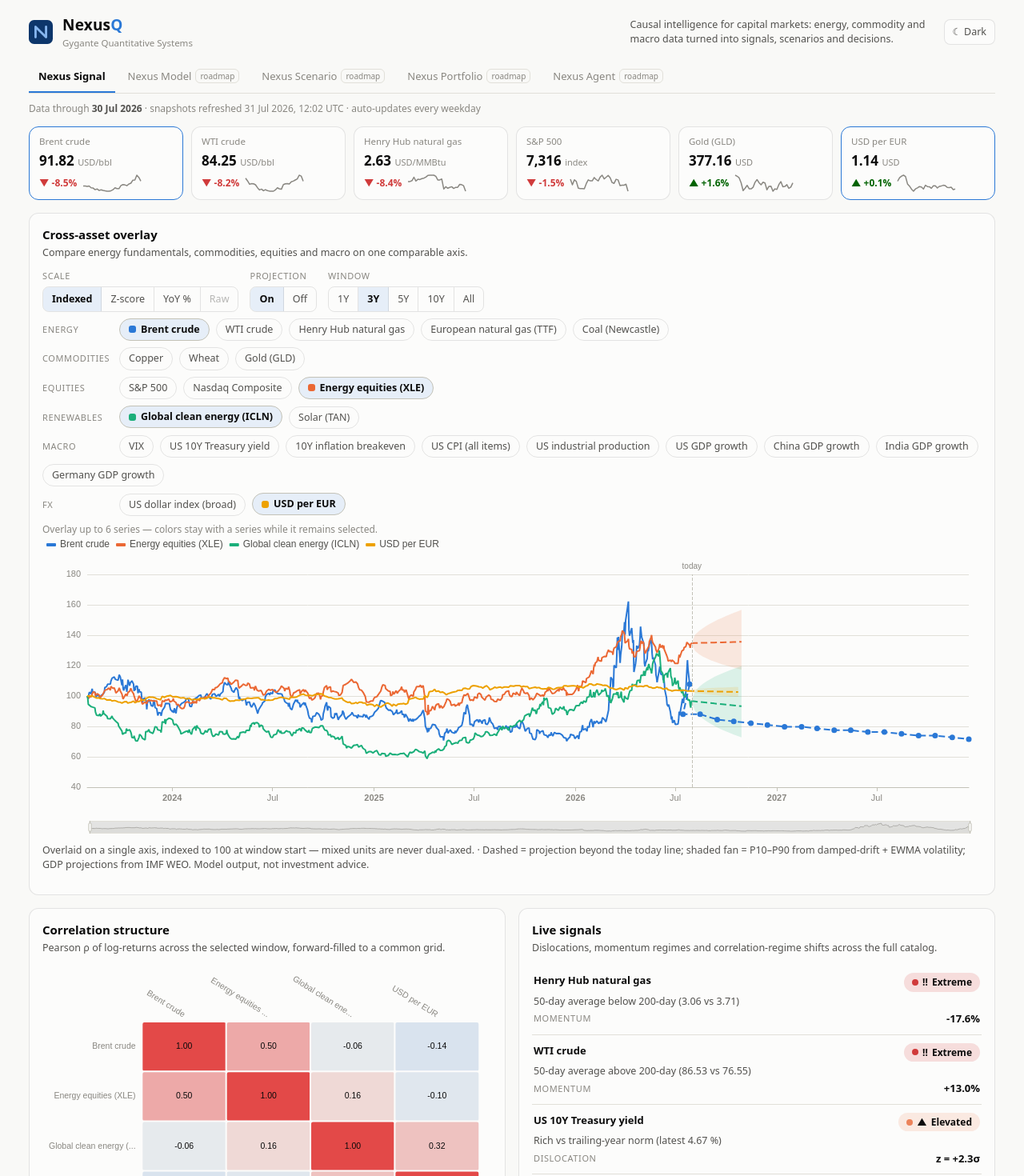
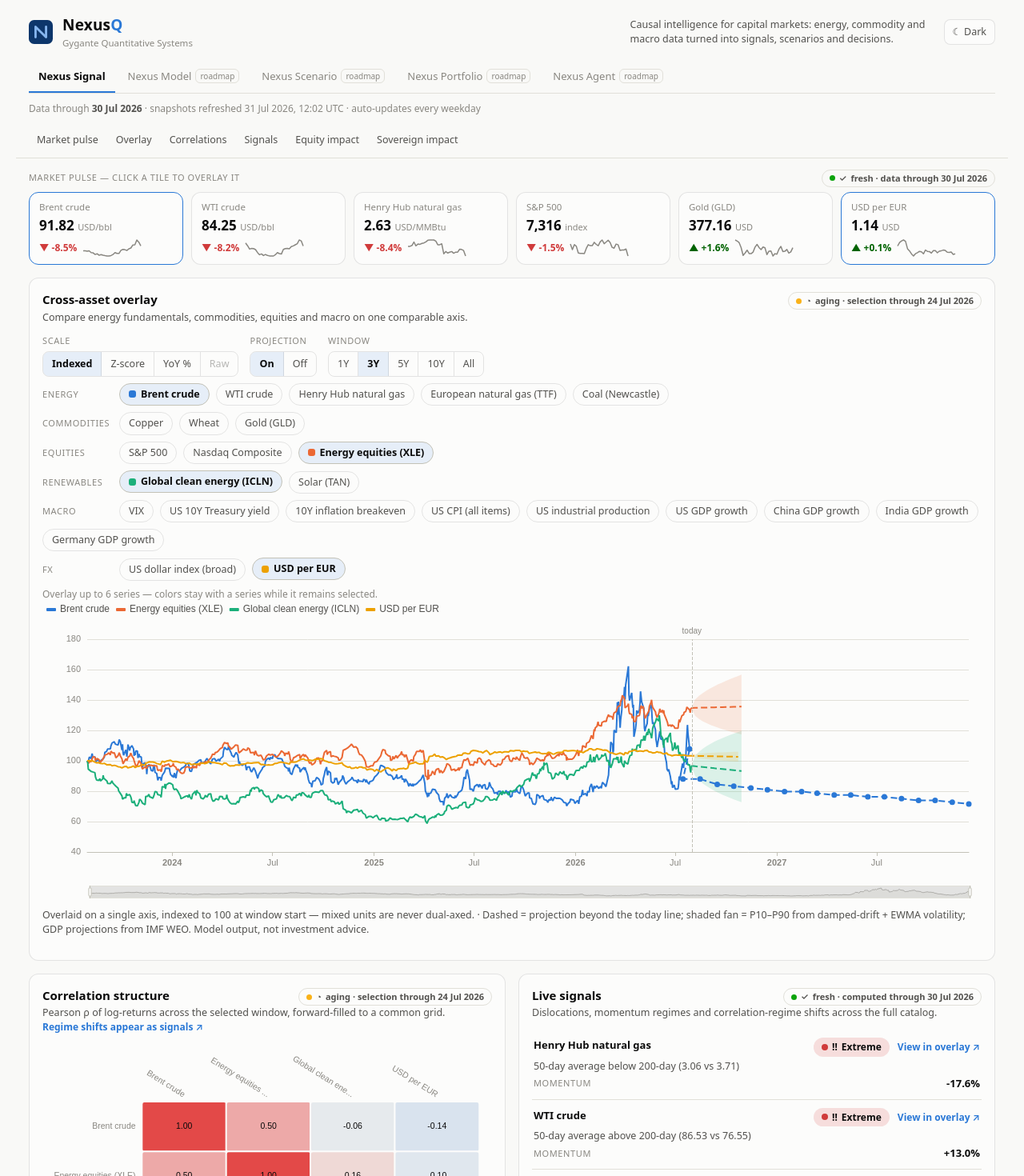
Before and after one commit to cs-ox-wolf3794/nexusq, a React (Vite) app: page / in a window 1280 px wide. Shown: the top 1470 px of the page at 80% size. Built offline with nearby package versions, Linux system fonts and the light colour scheme.

Commit message:
Add intelligence layer: Energy Beta board, sovereign GDP impact, shock translators; pipeline hardening UI improvements

```diff
--- a/src/App.tsx
+++ b/src/App.tsx
@@ -10,6 +10,8 @@ import { SeriesPicker } from "./components/SeriesPicker";
 import { KpiStrip } from "./components/KpiStrip";
 import { EquityImpact } from "./components/EquityImpact";
 import { GdpImpact } from "./components/GdpImpact";
+import { Freshness } from "./components/Freshness";
+import { SectionNav } from "./components/SectionNav";
 import { OverlayChart, type OverlaySeries, type Projection } from "./components/OverlayChart";
 import { CorrelationMatrix } from "./components/CorrelationMatrix";
 import { SignalPanel } from "./components/SignalPanel";
@@ -87,6 +89,16 @@ export default function App() {
     });
     return () => { cancelled = true; };
   }, [catalog]);
+
+  // CTA target: load a signal's series into the overlay and navigate there.
+  const viewInOverlay = (ids: string[]) => {
+    const valid = ids.filter((id) => seriesMap.has(id)).slice(0, SLOT_VARS.length);
+    if (!valid.length) return;
+    slotMap.current.clear();
+    valid.forEach((id, i) => slotMap.current.set(id, SLOT_VARS[i]));
+    setSelected(valid);
+    document.getElementById("overlay")?.scrollIntoView({ behavior: "smooth", block: "start" });
+  };
 
   const toggleSeries = (id: string) => {
     setSelected((prev) => {
@@ -178,12 +190,29 @@ export default function App() {
         </p>
       )}
 
+      <SectionNav />
+
       {loadError && <div className="card"><p className="sub">Failed to load data catalog: {loadError}</p></div>}
 
+      <div id="kpis" className="anchor-target">
+        <div className="strip-head">
+          <span className="control-label">Market pulse — click a tile to overlay it</span>
+          <Freshness
+            date={[...seriesMap.values()].reduce((m, s) => (s.lastUpdated > m ? s.lastUpdated : m), "") || null}
+          />
+        </div>
         <KpiStrip seriesMap={seriesMap} selected={selected} onToggle={toggleSeries} />
+      </div>
 
-      <section className="card">
+      <section id="overlay" className="card anchor-target">
+        <div className="card-head">
           <h2>Cross-asset overlay</h2>
+          <Freshness
+            date={selectedSeries.length ? selectedSeries.reduce((m, s) => (s.lastUpdated < m ? s.lastUpdated : m), "9999") : null}
+            prefix="selection through"
+            title={selectedSeries.map((s) => `${s.name}: ${s.lastUpdated}`).join("\n")}
+          />
+        </div>
         <p className="sub">Compare energy fundamentals, commodities, equities and macro on one comparable axis.</p>
         <div className="controls">
           <div className="control-group">
@@ -239,24 +268,46 @@ export default function App() {
       </section>
 
       <div className="grid-2">
-        <section className="card">
+        <section id="correlations" className="card anchor-target">
+          <div className="card-head">
             <h2>Correlation structure</h2>
-          <p className="sub">Pearson ρ of log-returns across the selected window, forward-filled to a common grid.</p>
+            <Freshness
+              date={selectedSeries.length ? selectedSeries.reduce((m, s) => (s.lastUpdated < m ? s.lastUpdated : m), "9999") : null}
+              prefix="selection through"
+            />
+          </div>
+          <p className="sub">
+            Pearson ρ of log-returns across the selected window, forward-filled to a common grid.{" "}
+            <a className="cta-link" href="#signals">Regime shifts appear as signals ↗</a>
+          </p>
           <CorrelationMatrix list={selectedSeries} from={from} themeMode={mode} />
         </section>
 
-        <section className="card">
+        <section id="signals" className="card anchor-target">
+          <div className="card-head">
             <h2>Live signals</h2>
+            <Freshness
+              date={catalog.length ? catalog.reduce((m, c) => (c.lastUpdated > m ? c.lastUpdated : m), "") : null}
+              prefix="computed through"
+              title="Signals recompute from the full catalog on every load; date shown is the newest observation used."
+            />
+          </div>
           <p className="sub">Dislocations, momentum regimes and correlation-regime shifts across the full catalog.</p>
-          {signals === null ? <p className="sub">Computing…</p> : <SignalPanel signals={signals} />}
+          {signals === null ? <p className="sub">Computing…</p> : <SignalPanel signals={signals} onView={viewInOverlay} />}
         </section>
       </div>
 
-      <section className="card">
+      <section id="equity-impact" className="card anchor-target">
+        <div className="card-head">
           <h2>Equity impact — Energy Beta board</h2>
+          <Freshness
+            date={impact?.companies.length ? impact.companies.reduce((m, c) => (c.lastUpdated > m ? c.lastUpdated : m), "") : null}
+          />
+        </div>
         <p className="sub">
           How sensitive each energy-exposed stock is to the selected driver, and what a hypothetical
-          shock implies. β = Cov/Var on daily log-returns (rolling 90 days).
+          shock implies. β = Cov/Var on daily log-returns (rolling 90 days).{" "}
+          <a className="cta-link" href="#sovereign-impact">Country-level view ↗</a>
         </p>
         {impact ? (
           <EquityImpact companies={impact.companies} seriesMap={seriesMap} />
@@ -265,11 +316,23 @@ export default function App() {
         )}
       </section>
 
-      <section className="card">
+      <section id="sovereign-impact" className="card anchor-target">
+        <div className="card-head">
           <h2>Sovereign impact — GDP sensitivity to oil</h2>
+          <Freshness
+            date={impact?.countries.length
+              ? impact.countries.reduce((m, c) => {
+                  const last = c.gdp[c.gdp.length - 1]?.[0] ?? "";
+                  return last > m ? last : m;
+                }, "")
+              : null}
+            cadence="annual"
+          />
+        </div>
         <p className="sub">
           Major energy exporters vs importers: how annual GDP growth has historically moved with Brent,
-          and the first-order impact of a sustained price shock.
+          and the first-order impact of a sustained price shock.{" "}
+          <a className="cta-link" href="#overlay">GDP paths with IMF projections on the overlay ↗</a>
         </p>
         {impact ? (
           <GdpImpact impact={impact} />
--- /dev/null
+++ b/src/components/Freshness.tsx
@@ -0,0 +1,55 @@
+/**
+ * Data-freshness badge: icon + label + date — never color alone.
+ * Thresholds depend on the data's natural cadence: daily series that are 3 days
+ * old are fresh; monthly series a month old are fresh; annual data is simply
+ * labeled with its vintage.
+ */
+export type Cadence = "daily" | "monthly" | "annual";
+
+const THRESHOLDS: Record<Exclude<Cadence, "annual">, [number, number]> = {
+  daily: [5, 14],   // fresh ≤5d, aging ≤14d, stale beyond
+  monthly: [40, 75],
+};
+
+function ageDays(iso: string): number {
+  return Math.floor((Date.now() - Date.parse(`${iso.slice(0, 10)}T00:00:00Z`)) / 86400000);
+}
+
+function fmt(iso: string): string {
+  return new Date(`${iso.slice(0, 10)}T00:00:00Z`).toLocaleDateString("en-GB", {
+    day: "numeric", month: "short", year: "numeric", timeZone: "UTC",
+  });
+}
+
+export function Freshness({ date, cadence = "daily", prefix = "data through", title }: {
+  date: string | null | undefined;
+  cadence?: Cadence;
+  prefix?: string;
+  title?: string;
+}) {
+  if (!date) return null;
+  if (cadence === "annual") {
+    return (
+      <span className="fresh fresh-info" title={title ?? "Annual-frequency data"}>
+        <span aria-hidden="true">ℹ</span> annual · {date.slice(0, 4)}
+      </span>
+    );
+  }
+  const [freshMax, agingMax] = THRESHOLDS[cadence];
+  const age = ageDays(date);
+  const state = age <= freshMax ? "good" : age <= agingMax ? "aging" : "stale";
+  const meta = {
+    good: { cls: "fresh-good", icon: "✓", label: "fresh" },
+    aging: { cls: "fresh-aging", icon: "◔", label: "aging" },
+    stale: { cls: "fresh-stale", icon: "⚠", label: "stale" },
+  }[state];
+  return (
+    <span
+      className={`fresh ${meta.cls}`}
+      title={title ?? `${prefix} ${fmt(date)} — ${age} day${age === 1 ? "" : "s"} old (${meta.label})`}
+    >
+      <span className="dot" aria-hidden="true" />
+      <span aria-hidden="true">{meta.icon}</span> {meta.label} · {prefix} {fmt(date)}
+    </span>
+  );
+}
--- /dev/null
+++ b/src/components/SectionNav.tsx
@@ -0,0 +1,18 @@
+const SECTIONS = [
+  { id: "kpis", label: "Market pulse" },
+  { id: "overlay", label: "Overlay" },
+  { id: "correlations", label: "Correlations" },
+  { id: "signals", label: "Signals" },
+  { id: "equity-impact", label: "Equity impact" },
+  { id: "sovereign-impact", label: "Sovereign impact" },
+];
+
+export function SectionNav() {
+  return (
+    <nav className="section-nav" aria-label="Page sections">
+      {SECTIONS.map((s) => (
+        <a key={s.id} href={`#${s.id}`}>{s.label}</a>
+      ))}
+    </nav>
+  );
+}
--- a/src/components/SignalPanel.tsx
+++ b/src/components/SignalPanel.tsx
@@ -1,7 +1,10 @@
 import type { Signal } from "../lib/signals";
 import { SEVERITY_META } from "../lib/signals";
 
-export function SignalPanel({ signals }: { signals: Signal[] }) {
+export function SignalPanel({ signals, onView }: {
+  signals: Signal[];
+  onView: (seriesIds: string[]) => void;
+}) {
   if (!signals.length) return <p className="sub">No active signals at current thresholds.</p>;
   return (
     <div className="sig-list">
@@ -13,6 +16,7 @@ export function SignalPanel({ signals }: { signals: Signal[] }) {
             <span className="sig-type">{s.kind}</span>
             <span className="sig-detail">{s.detail}</span>
             <span className="num sig-value">{s.value}</span>
+            <span className="sig-actions">
               <span
                 className="sev-pill"
                 style={{ background: `color-mix(in srgb, var(${meta.cssVar}) 16%, transparent)` }}
@@ -20,6 +24,14 @@ export function SignalPanel({ signals }: { signals: Signal[] }) {
                 <span className="dot" style={{ background: `var(${meta.cssVar})` }} />
                 <span aria-hidden="true">{meta.icon}</span> {meta.label}
               </span>
+              <button
+                className="cta-link"
+                onClick={() => onView(s.seriesIds)}
+                title={`Load ${s.seriesIds.join(" + ")} in the cross-asset overlay`}
+              >
+                View in overlay ↗
+              </button>
+            </span>
           </div>
         );
       })}
--- a/src/lib/signals.ts
+++ b/src/lib/signals.ts
@@ -10,6 +10,7 @@ export interface Signal {
   value: string;
   severity: Severity;
   score: number; // for sorting, higher = stronger
+  seriesIds: string[]; // catalog series behind the signal — the "view in overlay" CTA
 }
 
 export const SEVERITY_META: Record<Severity, { label: string; icon: string; cssVar: string }> = {
@@ -72,6 +73,7 @@ export function computeSignals(all: Map<string, Series>): Signal[] {
         value: `z = ${z.z >= 0 ? "+" : ""}${z.z.toFixed(1)}σ`,
         severity: sevFromAbs(Math.abs(z.z), 1.5, 2, 2.5),
         score: Math.abs(z.z),
+        seriesIds: [s.id],
       });
     }
     const m = momentum(s);
@@ -83,6 +85,7 @@ export function computeSignals(all: Map<string, Series>): Signal[] {
         value: `${m.spreadPct >= 0 ? "+" : ""}${m.spreadPct.toFixed(1)}%`,
         severity: sevFromAbs(Math.abs(m.spreadPct), 2, 6, 12),
         score: Math.abs(m.spreadPct) / 4,
+        seriesIds: [s.id],
       });
     }
   }
@@ -119,6 +122,7 @@ export function computeSignals(all: Map<string, Series>): Signal[] {
         value: `Δρ = ${delta >= 0 ? "+" : ""}${delta.toFixed(2)}`,
         severity: sevFromAbs(Math.abs(delta), 0.15, 0.3, 0.45),
         score: Math.abs(delta) * 6,
+        seriesIds: [aId, bId],
       });
     }
   }
--- a/src/theme.css
+++ b/src/theme.css
@@ -76,6 +76,10 @@
 
 * { box-sizing: border-box; }
 html, body { margin: 0; padding: 0; }
+@media (prefers-reduced-motion: no-preference) {
+  html { scroll-behavior: smooth; }
+}
+.anchor-target { scroll-margin-top: 56px; }
 body {
   background: var(--page);
   color: var(--text-primary);
@@ -108,8 +112,49 @@ body {
 .product-nav button:disabled { cursor: default; }
 .product-nav .soon { font-size: 10px; color: var(--text-muted); margin-left: 5px; border: 1px solid var(--gridline); border-radius: 6px; padding: 1px 5px; vertical-align: 1px; }
 
-.data-stamp { font-size: 12px; color: var(--text-muted); margin: -8px 0 14px; }
+.data-stamp { font-size: 12px; color: var(--text-muted); margin: -8px 0 10px; }
 .data-stamp strong { color: var(--text-secondary); font-weight: 600; }
+
+/* ---- section jump-bar ---- */
+.section-nav {
+  position: sticky; top: 0; z-index: 20;
+  display: flex; gap: 2px; margin: 0 -16px 14px; padding: 8px 16px;
+  background: var(--page); border-bottom: 1px solid var(--gridline);
+  overflow-x: auto; scrollbar-width: none;
+}
+.section-nav::-webkit-scrollbar { display: none; }
+.section-nav a {
+  color: var(--text-secondary); text-decoration: none; font-size: 12.5px;
+  padding: 4px 10px; border-radius: 999px; white-space: nowrap;
+  transition: background 0.15s, color 0.15s;
+}
+.section-nav a:hover { background: var(--chip-wash); color: var(--text-primary); }
+
+/* ---- card headers, freshness, CTAs ---- */
+.card-head { display: flex; align-items: baseline; justify-content: space-between; gap: 10px; flex-wrap: wrap; }
+.strip-head { display: flex; align-items: baseline; justify-content: space-between; gap: 10px; margin-bottom: 6px; flex-wrap: wrap; }
+.fresh {
+  display: inline-flex; align-items: center; gap: 5px;
+  font-size: 11px; font-weight: 600; white-space: nowrap;
+  border-radius: 999px; padding: 2px 9px; color: var(--text-secondary);
+  border: 1px solid var(--gridline);
+}
+.fresh .dot { width: 7px; height: 7px; border-radius: 50%; }
+.fresh-good .dot { background: var(--status-good); }
+.fresh-aging .dot { background: var(--status-warning); }
+.fresh-stale .dot { background: var(--status-serious); }
+.fresh-stale { color: var(--text-primary); }
+.fresh-info { border-style: dashed; }
+.cta-link {
+  border: none; background: none; padding: 0; font: inherit; font-size: 12px;
+  color: var(--accent); cursor: pointer; text-decoration: none; font-weight: 600;
+  white-space: nowrap;
+}
+.cta-link:hover { text-decoration: underline; }
+.sig-actions { grid-area: pill; display: flex; align-items: center; gap: 10px; justify-self: end; }
+@media (max-width: 700px) {
+  .sig-actions { flex-direction: column; align-items: flex-end; gap: 4px; }
+}
 
 /* ---- cards / layout ---- */
 .card { background: var(--surface-1); border: 1px solid var(--border); border-radius: 12px; padding: 16px; margin-bottom: 16px; }
```
Also changed, not shown: 1 other file (tests, documents, lock files or other folders). Lines whose indentation alone changed are shown as unchanged.
